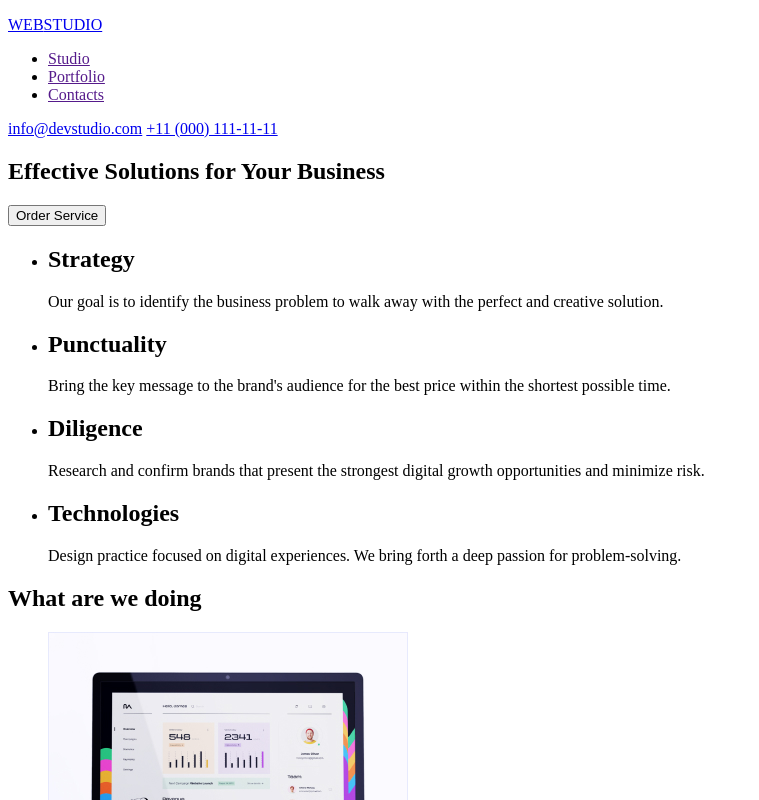
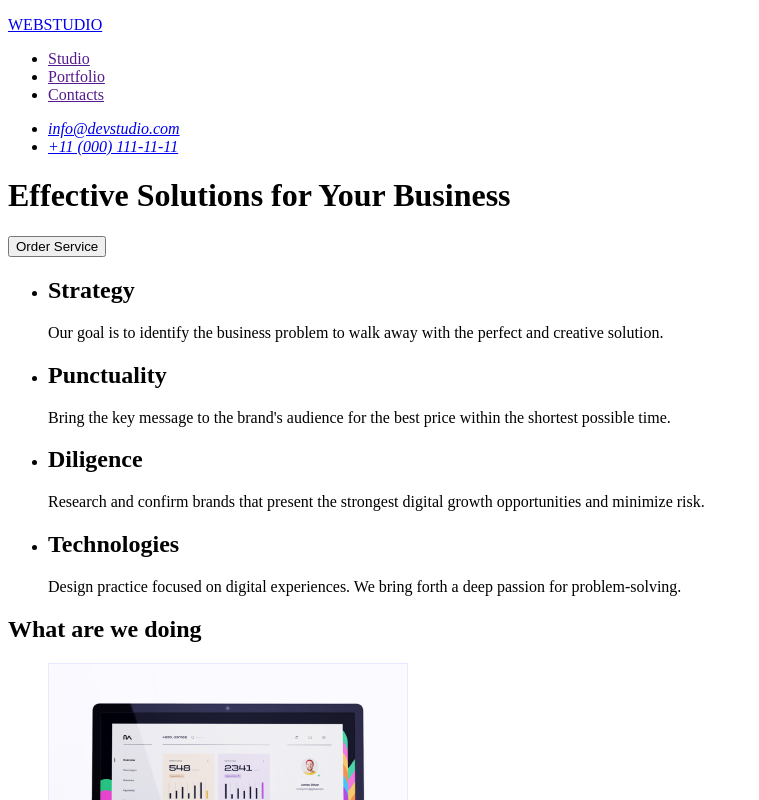
Before and after one commit to Ysh0ee/goit-markup-hw-01, a plain HTML site: page index.html in a window 1280 px wide. Shown: the top 800 px of the page, without its empty margins (0-759 px from the left). Drawn offline with Linux system fonts and the light colour scheme.

Commit message:
fixed header
fixed header issues. deleted span into logo, added address tag

```diff
--- a/index.html
+++ b/index.html
@@ -11,7 +11,7 @@
     <header>
       <nav>
         <a href="./index.html">
-          <p><span>WEB</span>STUDIO</p>
+          <p>WEBSTUDIO</p>
         </a>
         <ul>
           <li><a href="">Studio</a></li>
@@ -19,15 +19,19 @@
           <li><a href="">Contacts</a></li>
         </ul>
       </nav>
-      <a href="mailto:info@devstudio.com">info@devstudio.com</a>
-      <a href="tel:+110001111111">+11 (000) 111-11-11</a>
+      <address>
+        <ul>
+          <li><a href="mailto:info@devstudio.com">info@devstudio.com</a></li>
+          <li><a href="tel:+110001111111">+11 (000) 111-11-11</a></li>
+        </ul>
+      </address>
     </header>
     <!-- main -->
     <main>
-      <section>
+      <div>
         <h1>Effective Solutions for Your Business</h1>
         <button type="button">Order Service</button>
-      </section>
+      </div>
       <section>
         <ul>
           <li>
@@ -131,7 +135,7 @@
     <!-- footer -->
     <footer>
       <a href="./index.html">
-        <p><span>WEB</span>STUDIO</p>
+        <p>WEBSTUDIO</p>
       </a>
       <p>
         Increase the flow of customers and sales for your business with digital
```
